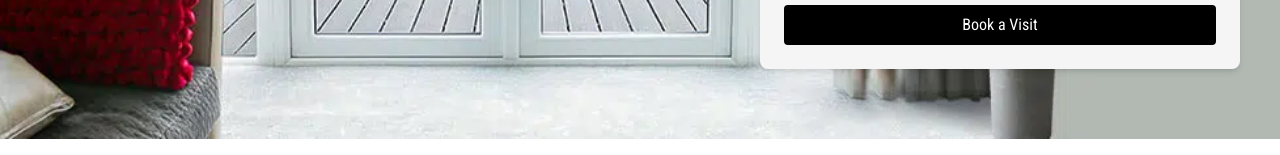
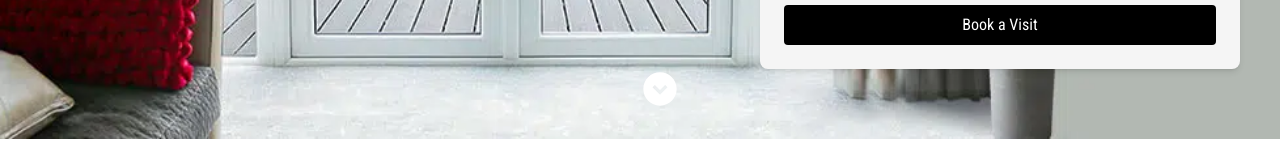
Before and after one commit to Team-Immature/upvc, a React (Vite) app in the folder frontend/: page / in a window 1280 px wide. Shown: the part 645-800 px from the top of the page. Built offline with nearby package versions, Linux system fonts and the light colour scheme.

Commit message:
added bouncy scroll down button

```diff
--- a/frontend/src/components/Banner.jsx
+++ b/frontend/src/components/Banner.jsx
@@ -1,6 +1,6 @@
 import React from "react";
 import EnquiryForm from "./EnquiryForm";
-
+import { MdExpandCircleDown } from "react-icons/md";
 const Banner = (props) => {
   return (
     <div className=''>
@@ -10,6 +10,7 @@ const Banner = (props) => {
           className='absolute inset-0 w-full h-full object-cover object-left'
         />
         <EnquiryForm tcss='absolute top-1  right-10 z-20' />
+        <MdExpandCircleDown className='hidden sm:block absolute top-11/12 left-1/2 size-10 text-white animate-bounce rounded-full border-none' />
       </div>
     </div>
   );
```
